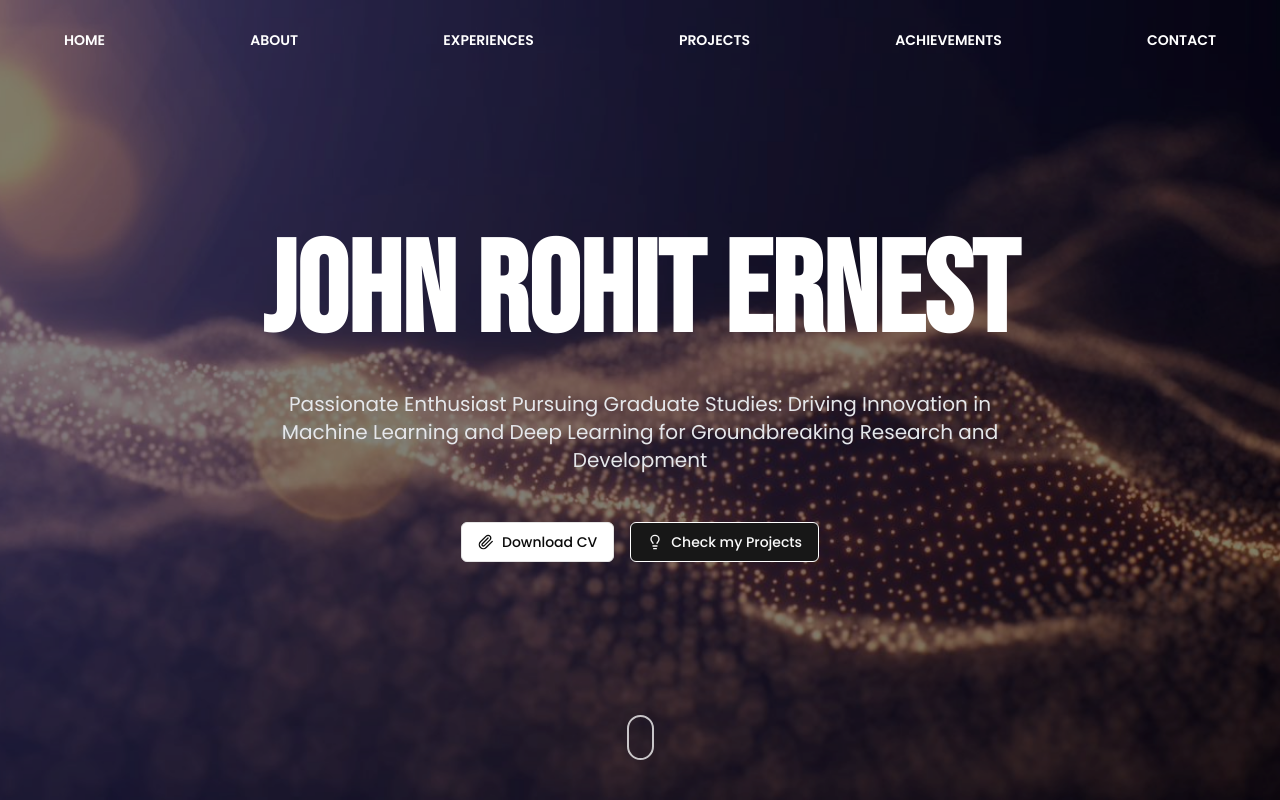
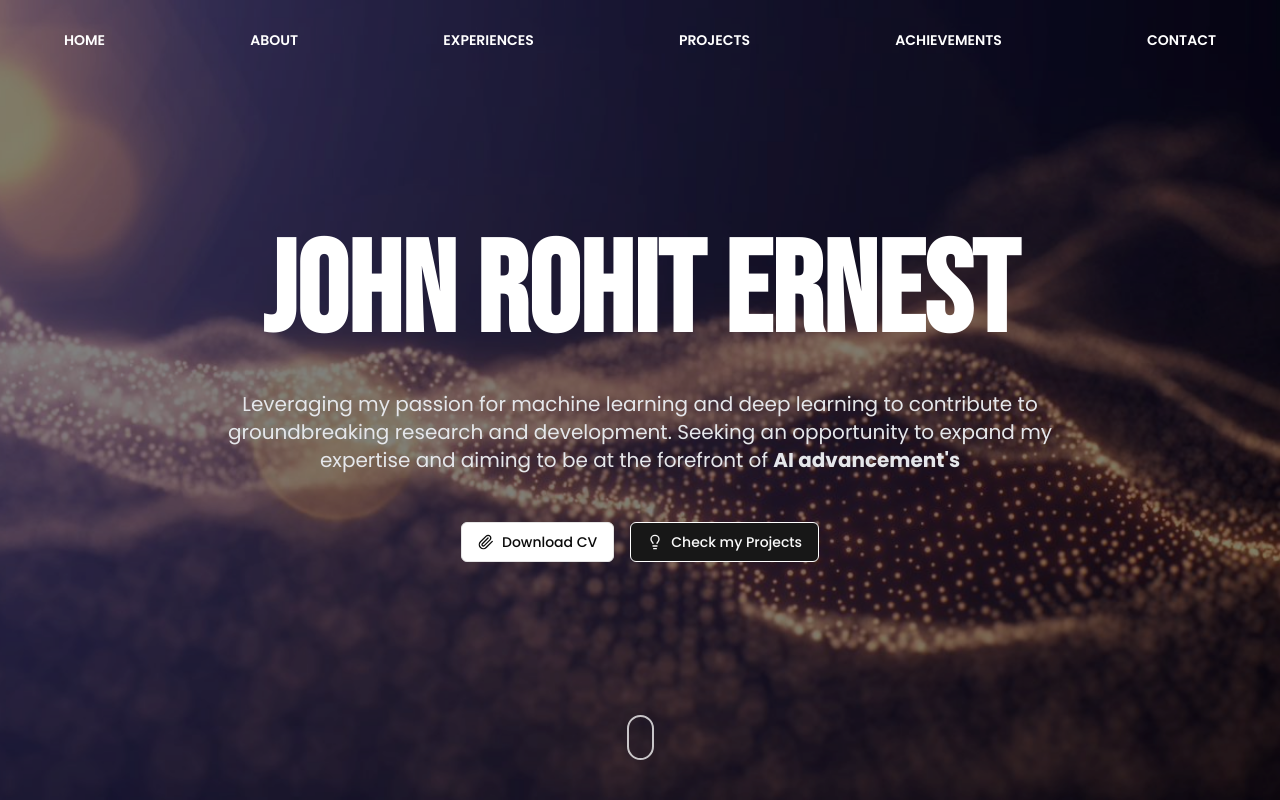
Before and after one commit to mukulrajpoot262610/john-portfolio, a Next.js app: page / in a window 1280 px wide. Shown: the top 800 px of the page. Built offline with nearby package versions, Linux system fonts and the light colour scheme.

Commit message:
fix: main heading

```diff
--- a/components/sections/Header.tsx
+++ b/components/sections/Header.tsx
@@ -15,10 +15,11 @@ const Header = () => {
           JOHN ROHIT ERNEST
         </h1>
 
-        <p className='text-xl text-gray-200 max-w-3xl mt-4 text-left lg:text-center'>
-          Passionate Enthusiast Pursuing Graduate Studies: Driving Innovation in
-          Machine Learning and Deep Learning for Groundbreaking Research and
-          Development
+        <p className='text-xl text-gray-200 max-w-4xl mt-4 text-left lg:text-center'>
+          Leveraging my passion for machine learning and deep learning to
+          contribute to groundbreaking research and development. Seeking an
+          opportunity to expand my expertise and aiming to be at the forefront
+          of <span className='font-bold'>AI advancement&apos;s</span>
         </p>
 
         <div className='my-12 flex gap-4 flex-col lg:flex-row'>
```
